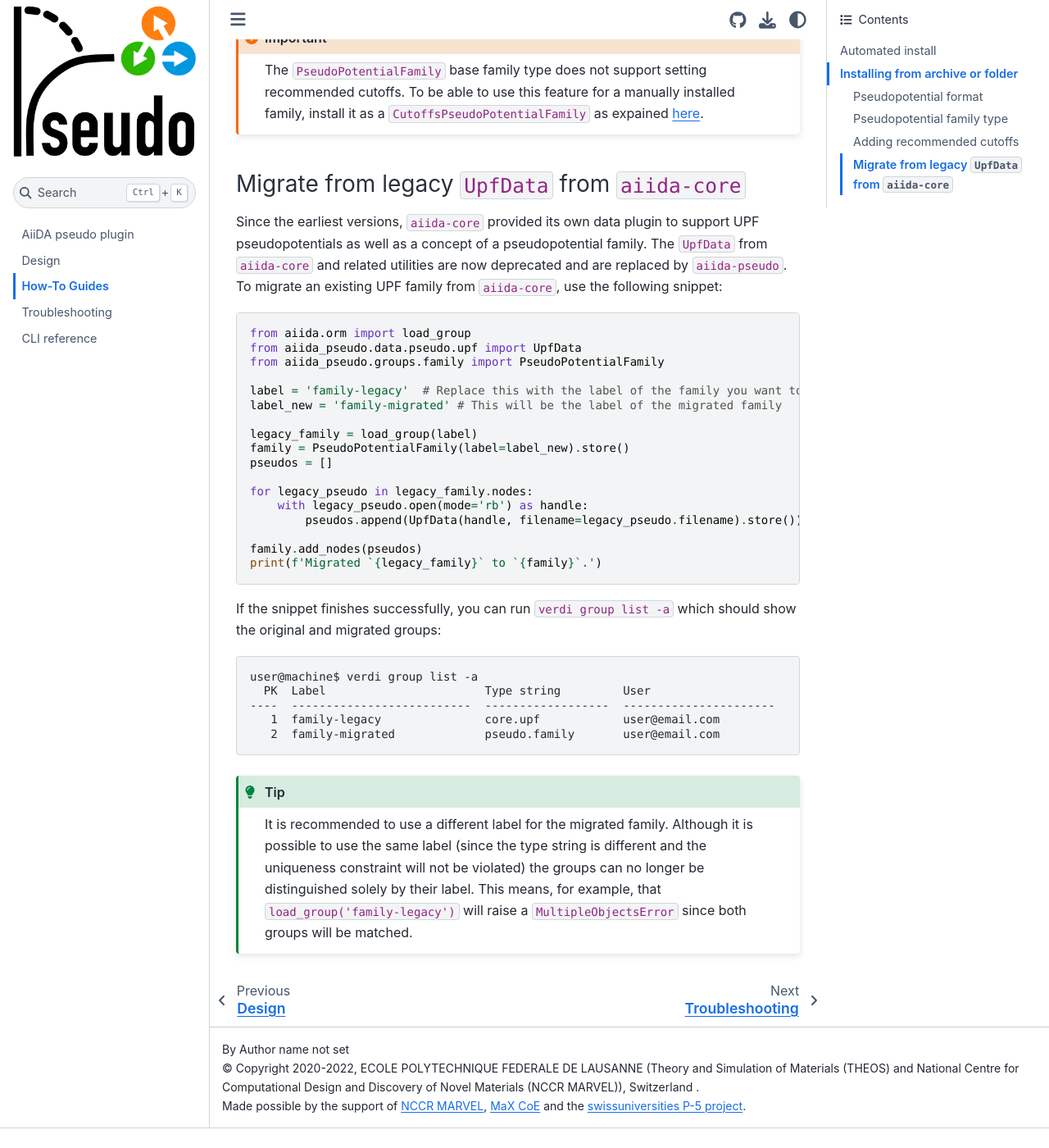
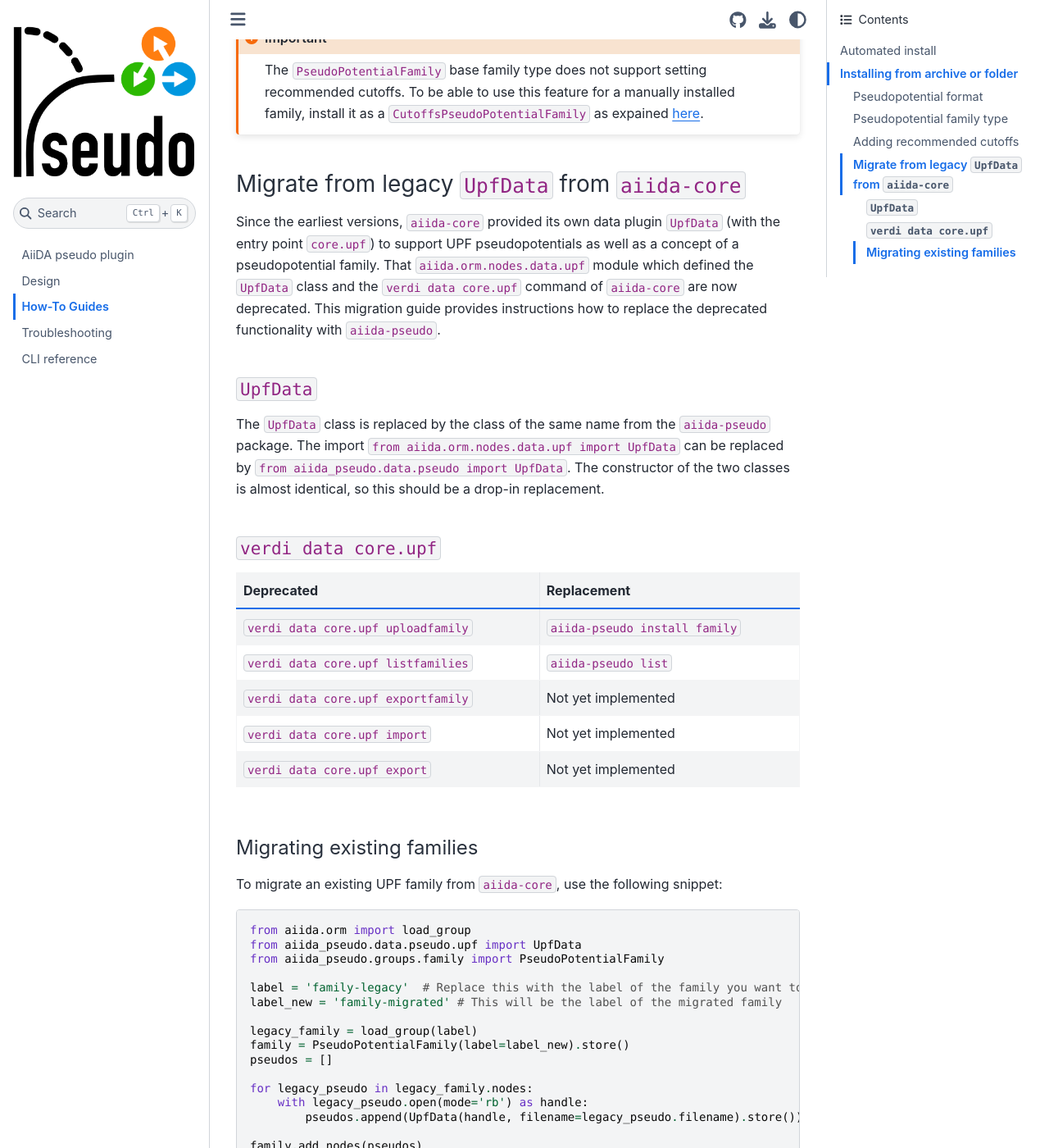
Before and after one commit to aiidateam/aiida-pseudo, a Sphinx documentation site: the page built from docs/source/howto.rst, in a window 1280 px wide and 1400 px high, scrolled down 3328 px. Shown: the whole window at 82% size. Built offline with Sphinx 7.4.7 and the Sphinx Book theme 1.1.4, drawn with Linux system fonts in a browser that asks for light colours; pages that are not in the unit, such as notebooks, are missing from menus; before the commit the page ends 4704 px from its top, so only the background shows below that.

Commit message:
Docs: Add more information on migrating from legacy `aiida-core` (#163)

```diff
--- a/docs/source/howto.rst
+++ b/docs/source/howto.rst
@@ -142,8 +142,34 @@ where ``<STRINGENCY>`` is a string that defines the recommended cutoffs, ``<FAMI
 Migrate from legacy ``UpfData`` from ``aiida-core``
 ---------------------------------------------------
 
-Since the earliest versions, ``aiida-core`` provided its own data plugin to support UPF pseudopotentials as well as a concept of a pseudopotential family.
-The ``UpfData`` from ``aiida-core`` and related utilities are now deprecated and are replaced by ``aiida-pseudo``.
+Since the earliest versions, ``aiida-core`` provided its own data plugin ``UpfData`` (with the entry point ``core.upf``) to support UPF pseudopotentials as well as a concept of a pseudopotential family.
+That ``aiida.orm.nodes.data.upf`` module which defined the ``UpfData`` class and the ``verdi data core.upf`` command of ``aiida-core`` are now deprecated.
+This migration guide provides instructions how to replace the deprecated functionality with ``aiida-pseudo``.
+
+``UpfData``
+...........
+
+The ``UpfData`` class is replaced by the class of the same name from the ``aiida-pseudo`` package.
+The import ``from aiida.orm.nodes.data.upf import UpfData`` can be replaced by ``from aiida_pseudo.data.pseudo import UpfData``.
+The constructor of the two classes is almost identical, so this should be a drop-in replacement.
+
+``verdi data core.upf``
+.......................
+
+====================================    ===============================
+Deprecated                              Replacement
+====================================    ===============================
+``verdi data core.upf uploadfamily``    ``aiida-pseudo install family``
+``verdi data core.upf listfamilies``    ``aiida-pseudo list``
+``verdi data core.upf exportfamily``    Not yet implemented
+``verdi data core.upf import``          Not yet implemented
+``verdi data core.upf export``          Not yet implemented
+====================================    ===============================
+
+
+Migrating existing families
+...........................
+
 To migrate an existing UPF family from ``aiida-core``, use the following snippet:
 
 .. code-block:: python
```
